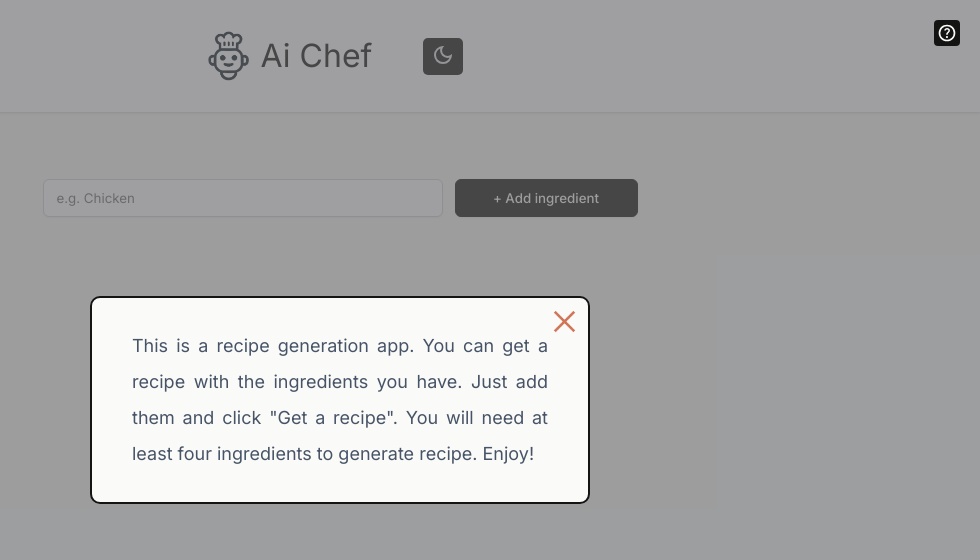
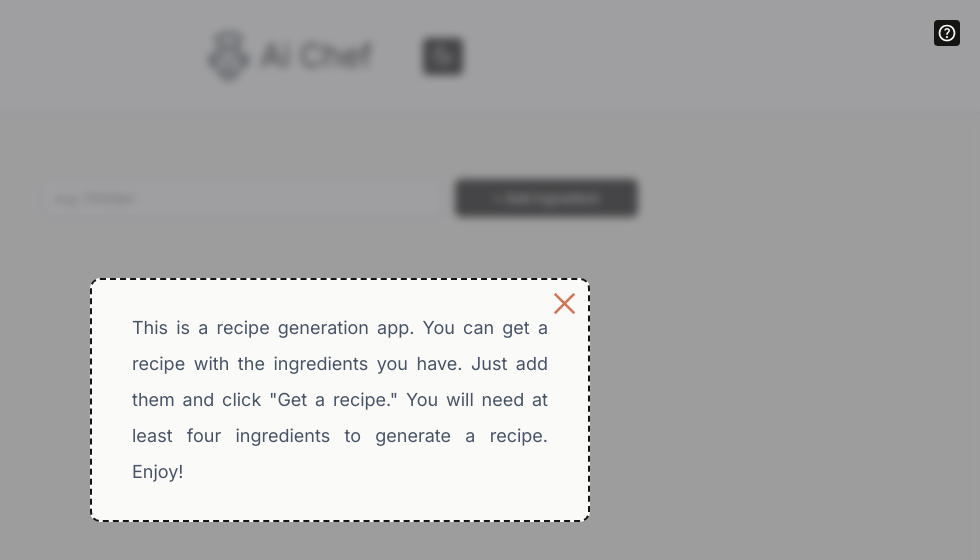
Before and after one commit to MarufHasan-dev/Ai-Chef, a React (Vite) app: page / in a window 1280 px wide. Shown: the top 560 px of the page, without its empty margins (300-1280 px from the left). Built offline with nearby package versions, Linux system fonts and the light colour scheme; no server answers; what @huggingface/inference would draw is missing.

Commit message:
polished the help dialogue box overlay

```diff
--- a/src/components/Header.jsx
+++ b/src/components/Header.jsx
@@ -37,11 +37,11 @@ export default function Header() {
   return (
     <header className="header">
       {popup ? (
-        <div className="overlay" onClick={() => setPopup(false)}>
+        <div className="overlay">
           <p className="description">
             This is a recipe generation app. You can get a recipe with the
-            ingredients you have. Just add them and click "Get a recipe". You
-            will need at least four ingredients to generate recipe. Enjoy!
+            ingredients you have. Just add them and click "Get a recipe." You
+            will need at least four ingredients to generate a recipe. Enjoy!
             <button className="popup-close-btn" onClick={() => setPopup(false)}>
               <img src={CrossIcon} alt="close" />
             </button>
--- a/src/index.css
+++ b/src/index.css
@@ -113,6 +113,7 @@ ol {
 
 .overlay {
   background-color: #6465689e;
+  backdrop-filter: blur(4px);
   position: absolute;
   top: 0;
   left: 0;
@@ -128,7 +129,7 @@ ol {
   position: relative;
   background-color: var(--bg-color);
   color: var(--ingredient-list);
-  border: 2px solid var(--add-button-border);
+  border: 2px dashed var(--add-button-border);
   max-width: 500px;
   margin: 0 15px;
   padding: 30px 40px;
```
